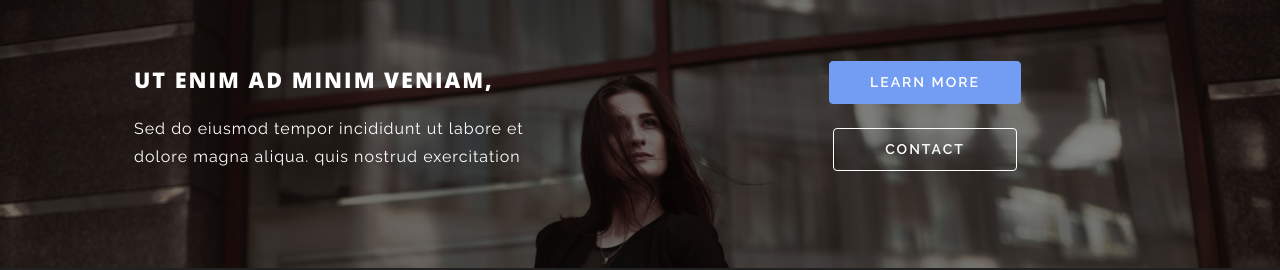
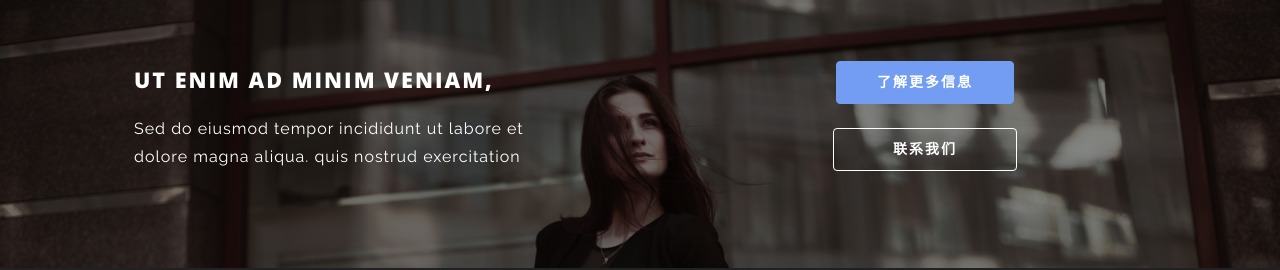
Before and after one commit to arendelle123/arendelle, a plain HTML site: page index.html in a window 1280 px wide. Shown: the part 3610-3880 px from the top of the page. Drawn offline with nearby package versions, Linux system fonts and the light colour scheme.

Commit message:
Update index.html

```diff
--- a/index.html
+++ b/index.html
@@ -255,9 +255,9 @@
 					<p>Sed do eiusmod tempor incididunt ut labore et dolore magna aliqua. quis nostrud exercitation</p>
 				</div>
 				<div class="col-lg-6 foot-top-rgt text-center">
-					<a class="btn btn-primary  agile-link-bnr" href="index.html" role="button">Learn More</a>
+					<a class="btn btn-primary  agile-link-bnr" href="index.html" role="button">了解更多信息</a>
 					<div class="lear">
-						<a class="btn btn-primary mt-4  agile-link-bnr1" href="contact.html" role="button">Contact</a>
+						<a class="btn btn-primary mt-4  agile-link-bnr1" href="contact.html" role="button">联系我们</a>
 					</div>
 				</div>
 			</div>
```
